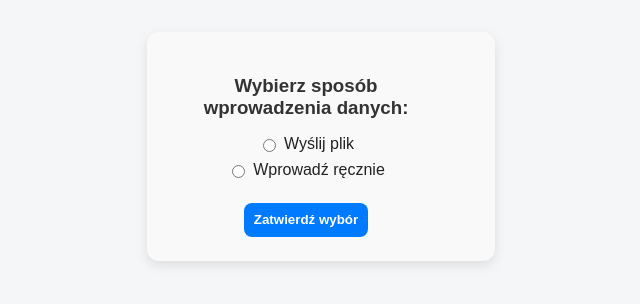
After one commit to HubertKlosowski/AlgorytmyOptymalizacyjne, a Flask app: page /choose in a window 1280 px wide. The commit adds this page. Shown: the top 304 px of the page, without its empty margins (319-959 px from the left). Run offline with Flask 3, Linux system fonts and the light colour scheme.

Commit message:
obsluga wyboru sposobu wprowadzenia danych

```diff
--- a/Zadanie1/app.py
+++ b/Zadanie1/app.py
@@ -1,5 +1,5 @@
 import pandas as pd
-from flask import Flask, render_template, request
+from flask import Flask, render_template, request, redirect, url_for, abort
 
 from criterions import *
 
@@ -9,6 +9,26 @@ ALLOWED_EXTENSIONS = {'txt', 'csv', 'tsv', 'xlsx'}
 @app.route('/')
 def base():
     return render_template('base.html')
+
+@app.route('/choose', methods=['GET', 'POST'])
+def choose_template():
+    if request.method == 'POST':
+        route, choose = request.form['choose'].split()
+        if route == 'wald':
+            return redirect(url_for('wald_template', choose=choose))
+        elif route == 'optimistic':
+            return redirect(url_for('optimistic_template', choose=choose))
+        elif route == 'hurwicz':
+            return redirect(url_for('hurwicz_template', choose=choose))
+        elif route == 'savage':
+            return redirect(url_for('savage_template', choose=choose))
+        elif route == 'bayes_laplace':
+            return redirect(url_for('bayes_laplace_template', choose=choose))
+        else:
+            return abort(404)
+    else:
+        source = request.args.get('source', 'unknown')
+        return render_template('choose.html', source=source)
 
 @app.route('/wald', methods=['GET', 'POST'])
 def wald_template():
@@ -35,7 +55,7 @@ def wald_template():
             )
         return render_template('wald.html', decision=wald_value, matrix=matrix)
     else:
-        return render_template('wald.html')
+        return render_template('wald.html', choose=request.args.get('choose'))
 
 @app.route('/optimistic', methods=['GET', 'POST'])
 def optimistic_template():
--- a/Zadanie1/static/style.css
+++ b/Zadanie1/static/style.css
@@ -34,8 +34,8 @@ body {
     flex-direction: column;
     justify-content: space-evenly;
     align-items: center;
-    gap: 2rem;
-    padding: 2rem;
+    gap: 1rem;
+    padding: 1rem;
 }
 
 .form {
@@ -178,3 +178,52 @@ a {
 .element:last-child {
     border: none;
 }
+
+.choose {
+    background-color: #f9f9f9;
+    padding: 1.5rem;
+    border-radius: 12px;
+    width: 300px;
+    margin: 2rem auto;
+    box-shadow: 0 4px 12px rgba(0, 0, 0, 0.1);
+    font-family: Arial, sans-serif;
+}
+
+.choose h3 {
+    text-align: center;
+    margin-bottom: 1rem;
+    color: #333;
+}
+
+.option {
+    display: flex;
+    align-items: center;
+    margin: 0.5rem 0;
+}
+
+.option input[type="radio"] {
+    margin-right: 0.5rem;
+}
+
+.choose label {
+    font-size: 1rem;
+    color: #222;
+    cursor: pointer;
+}
+
+.choose button {
+    margin-top: 1rem;
+    width: 100%;
+    padding: 0.6rem;
+    background-color: #007bff;
+    border: none;
+    color: white;
+    font-weight: bold;
+    border-radius: 8px;
+    cursor: pointer;
+    transition: background-color 0.3s;
+}
+
+.choose button:hover {
+    background-color: #0056b3;
+}
--- a/Zadanie1/templates/base.html
+++ b/Zadanie1/templates/base.html
@@ -8,10 +8,10 @@
 <body>
     <div class="main">
         <div class="criterions">
-            <a class="c" href="{{ url_for('wald_template') }}">
+            <a class="c" href="{{ url_for('choose_template', source='wald') }}">
                 Kryterium Walda
             </a>
-            <a class="c" href="{{ url_for('optimistic_template') }}">
+            <a class="c" href="{{ url_for('choose_template', source='optimistic') }}">
                 Kryterium optymistyczne
             </a>
             <a class="c" href="{{ url_for('hurwicz_template') }}">
--- /dev/null
+++ b/Zadanie1/templates/choose.html
@@ -0,0 +1,27 @@
+<!DOCTYPE html>
+<html lang="en">
+<head>
+    <meta charset="UTF-8">
+    <title>Wybór</title>
+    <link rel="stylesheet" href="../static/style.css">
+</head>
+<body>
+    <div class="choose">
+        <form method="post" action="/choose">
+            <h3>Wybierz sposób wprowadzenia danych:</h3>
+
+            <div class="option">
+                <input type="radio" id="send_file" name="choose" value="{{ source }} send_file" required>
+                <label for="send_file">Wyślij plik</label>
+            </div>
+
+            <div class="option">
+                <input type="radio" id="enter_manually" name="choose" value="{{ source }} enter_manually">
+                <label for="enter_manually">Wprowadź ręcznie</label>
+            </div>
+
+            <button type="submit">Zatwierdź wybór</button>
+        </form>
+    </div>
+</body>
+</html>
```
Also changed, not shown: Zadanie1/templates/wald.html (+10 -0 lines).
